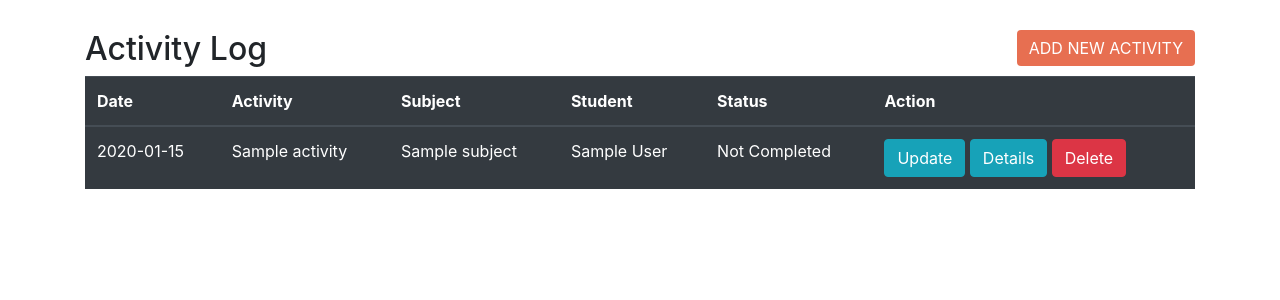
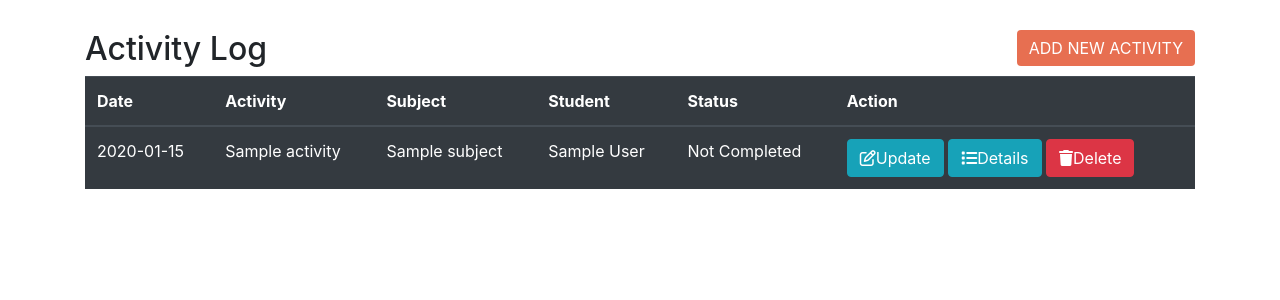
Before and after one commit to maelingmurphy/homeschool-journal, a Flask app: page /log in a window 1280 px wide. Shown: the part 56-356 px from the top of the page. Run offline with Flask 2, Linux system fonts and the light colour scheme; a user stored in the database is signed in; tables that the repository leaves empty hold one stand-in row (values such as "Sample post"); some libraries are stand-ins or nearby versions.

Commit message:
Update FontAwesome icons

```diff
--- a/app/templates/log.html
+++ b/app/templates/log.html
@@ -29,9 +29,9 @@
                 <td>{{ activity.student }}</td>
                 <td>{{ activity.status }}</td>
                 <td>
-                    <a href="{{ url_for('update', title=activity.title) }}" class="btn btn-info btn-xs" data-toggle="" data-target=""><i class="icon-edit icon-large"></i>Update</a>
-                    <a href="/details/{{ activity.id }}" class="btn btn-info btn-xs" data-toggle="modal" data-target="#modal-details{{ activity.id }}"><i class="icon-list icon-large"></i>Details</a>
-                    <a href="/delete/{{ activity.id }}" class="btn btn-danger btn-xs" onclick="return confirm('Are you sure you want to delete?')"><i class="icon-remove icon-large"></i>Delete</a>
+                    <a href="{{ url_for('update', title=activity.title) }}" class="btn btn-info btn-xs" data-toggle="" data-target=""><i class="far fa-edit"></i>Update</a>
+                    <a href="/details/{{ activity.id }}" class="btn btn-info btn-xs" data-toggle="modal" data-target="#modal-details{{ activity.id }}"><i class="fas fa-list"></i></i>Details</a>
+                    <a href="/delete/{{ activity.id }}" class="btn btn-danger btn-xs" onclick="return confirm('Are you sure you want to delete?')"><i class="fas fa-trash"></i>Delete</a>
                 </td>
             </tr>
 
```
